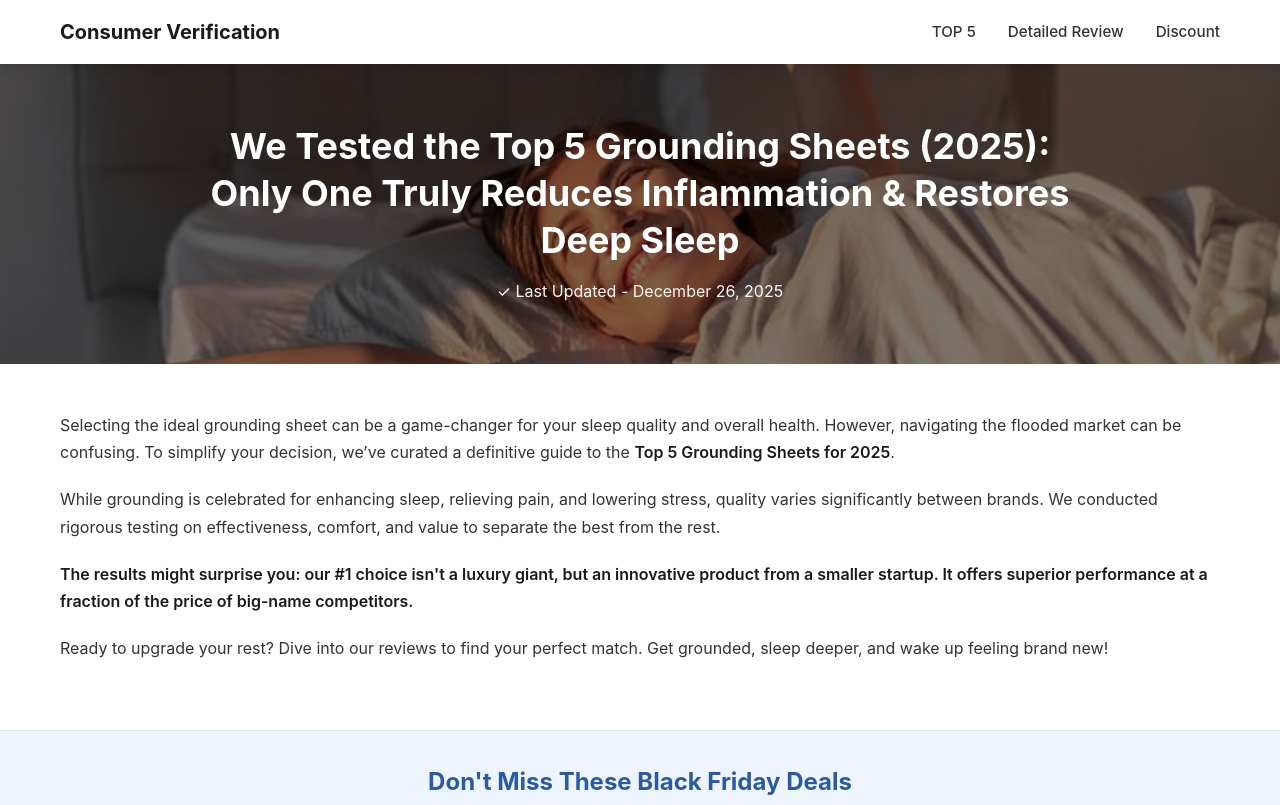
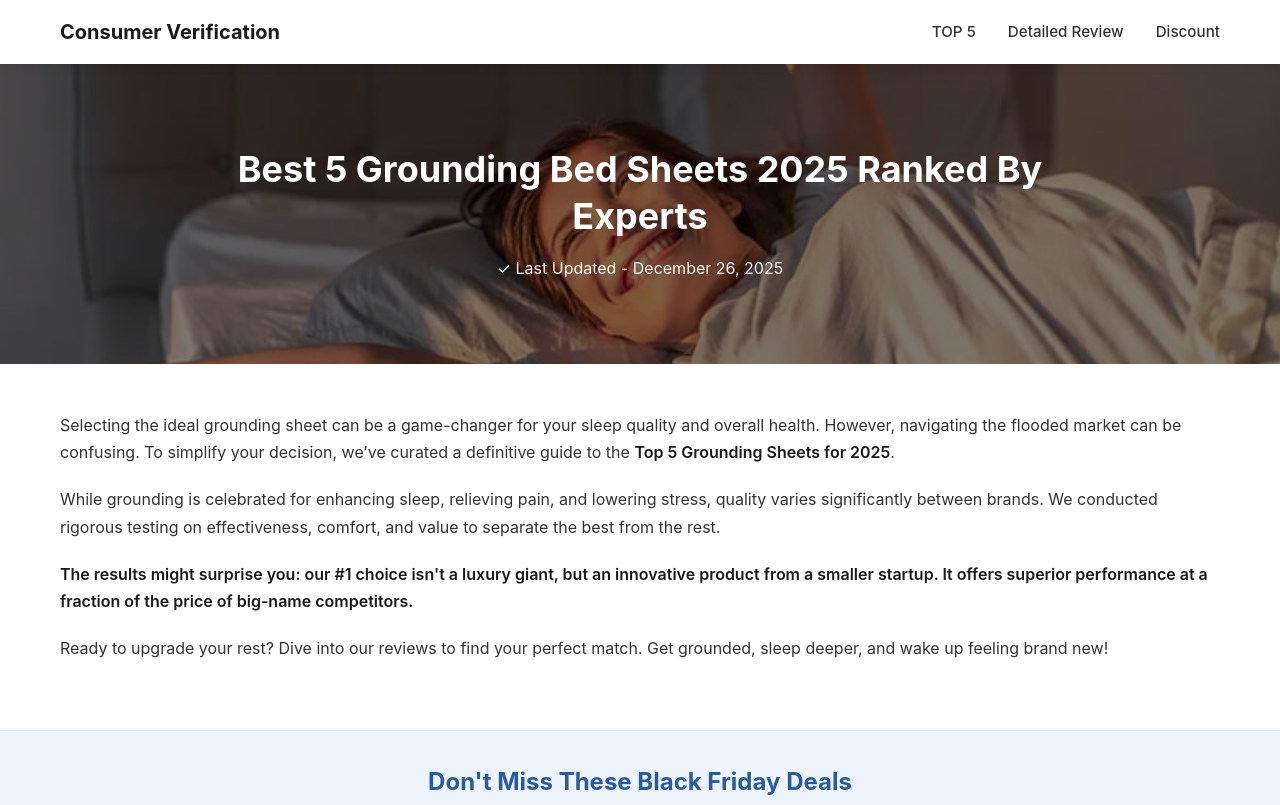
Before and after one commit to wangkai19911020-creator/landing-page, a website: page index.html in a window 1280 px wide. Shown: the top 805 px of the page. Drawn offline with Linux system fonts and the light colour scheme.

Commit message:
Update index.html

```diff
--- a/index.html
+++ b/index.html
@@ -199,7 +199,7 @@
     <section class="hero">
         <div class="hero-overlay"></div>
         <div class="container hero-content">
-            <h1>We Tested the Top 5 Grounding Sheets (2025): Only One Truly Reduces Inflammation & Restores Deep Sleep</h1>
+            <h1>Best 5 Grounding Bed Sheets 2025 Ranked By Experts</h1>
             <p class="update-date" id="autoDate">✓ Last Updated - December 25, 2025</p>
         </div>
     </section>
```
